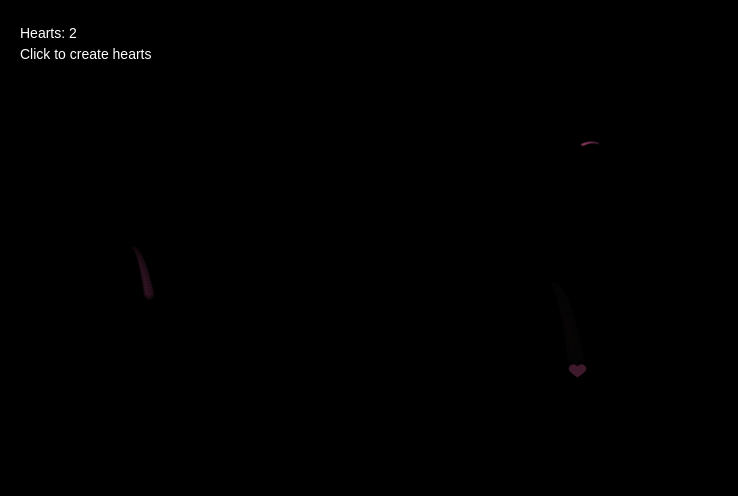
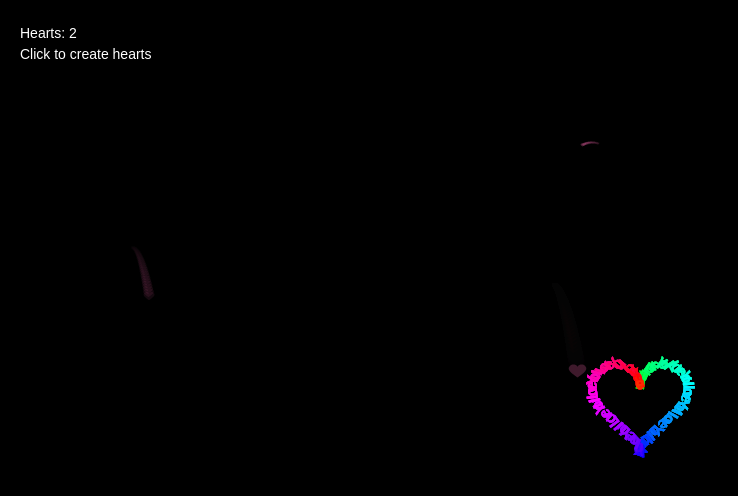
Before and after one commit to tomascorrea18/tomas-, a plain HTML site: page hearts.html in a window 1280 px wide. Shown: the whole page, without its empty margins (0-738 px from the left). Drawn offline with Linux system fonts and the light colour scheme.

Commit message:
Add centered heart made of "I Love You" text with rainbow colors

```diff
--- a/hearts.html
+++ b/hearts.html
@@ -54,6 +54,7 @@
         const wh = canvas.height = window.innerHeight;
 
         let hearts = [];
+        const textHearts = [];
 
         // Heart particle constructor
         function Heart(x, y) {
@@ -102,6 +103,59 @@
             this.opacity *= 0.98;
         };
 
+        // Create text heart shape - distributes text along heart curve
+        function createTextHeart() {
+            const text = "I Love You";
+            const heartScale = 3;
+            const centerX = ww / 2;
+            const centerY = wh / 2;
+
+            // Generate points along heart curve
+            const points = [];
+            for (let t = 0; t < Math.PI * 2; t += 0.05) {
+                const x = 16 * Math.pow(Math.sin(t), 3);
+                const y = 13 * Math.cos(t) - 5 * Math.cos(2*t) - 2 * Math.cos(3*t) - Math.cos(4*t);
+                points.push({
+                    x: centerX + x * heartScale,
+                    y: centerY - y * heartScale
+                });
+            }
+
+            // Place text characters along heart curve
+            for (let i = 0; i < points.length; i++) {
+                const point = points[i];
+                const charIndex = i % text.length;
+                textHearts.push({
+                    x: point.x,
+                    y: point.y,
+                    char: text[charIndex],
+                    angle: (i / points.length) * Math.PI * 2
+                });
+            }
+        }
+
+        // Draw text heart
+        function drawTextHeart() {
+            ctx.save();
+            ctx.font = "bold 16px Arial";
+            ctx.textAlign = "center";
+            ctx.textBaseline = "middle";
+            ctx.fillStyle = "#ff1493";
+
+            textHearts.forEach((textHeart, index) => {
+                const hue = (Date.now() / 10 + index * 2) % 360;
+                ctx.fillStyle = `hsl(${hue}, 100%, 50%)`;
+
+                ctx.save();
+                ctx.translate(textHeart.x, textHeart.y);
+                ctx.rotate(textHeart.angle);
+                ctx.fillText(textHeart.char, 0, 0);
+                ctx.restore();
+            });
+
+            ctx.restore();
+        }
+
         // Animation loop
         function animate() {
             ctx.fillStyle = 'rgba(0, 0, 0, 0.1)';
@@ -116,6 +170,9 @@
                     hearts.splice(i, 1);
                 }
             }
+
+            // Draw the text heart in center
+            drawTextHeart();
 
             document.getElementById('heartCount').textContent = hearts.length;
             requestAnimationFrame(animate);
@@ -139,9 +196,12 @@
         window.addEventListener('resize', () => {
             canvas.width = ww;
             canvas.height = wh;
+            textHearts.length = 0;
+            createTextHeart();
         });
 
-        // Start animation
+        // Initialize
+        createTextHeart();
         animate();
     </script>
 </body>
```
